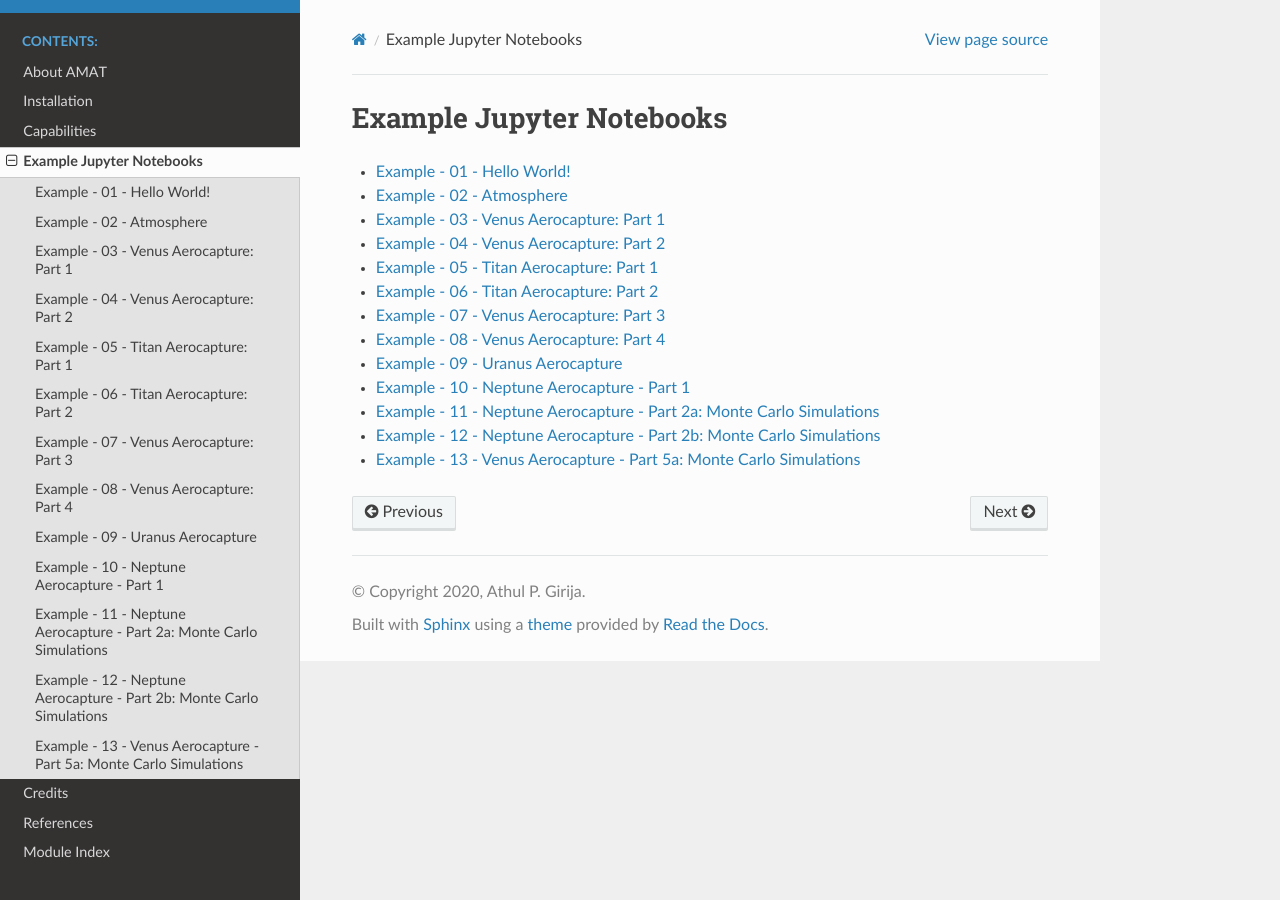
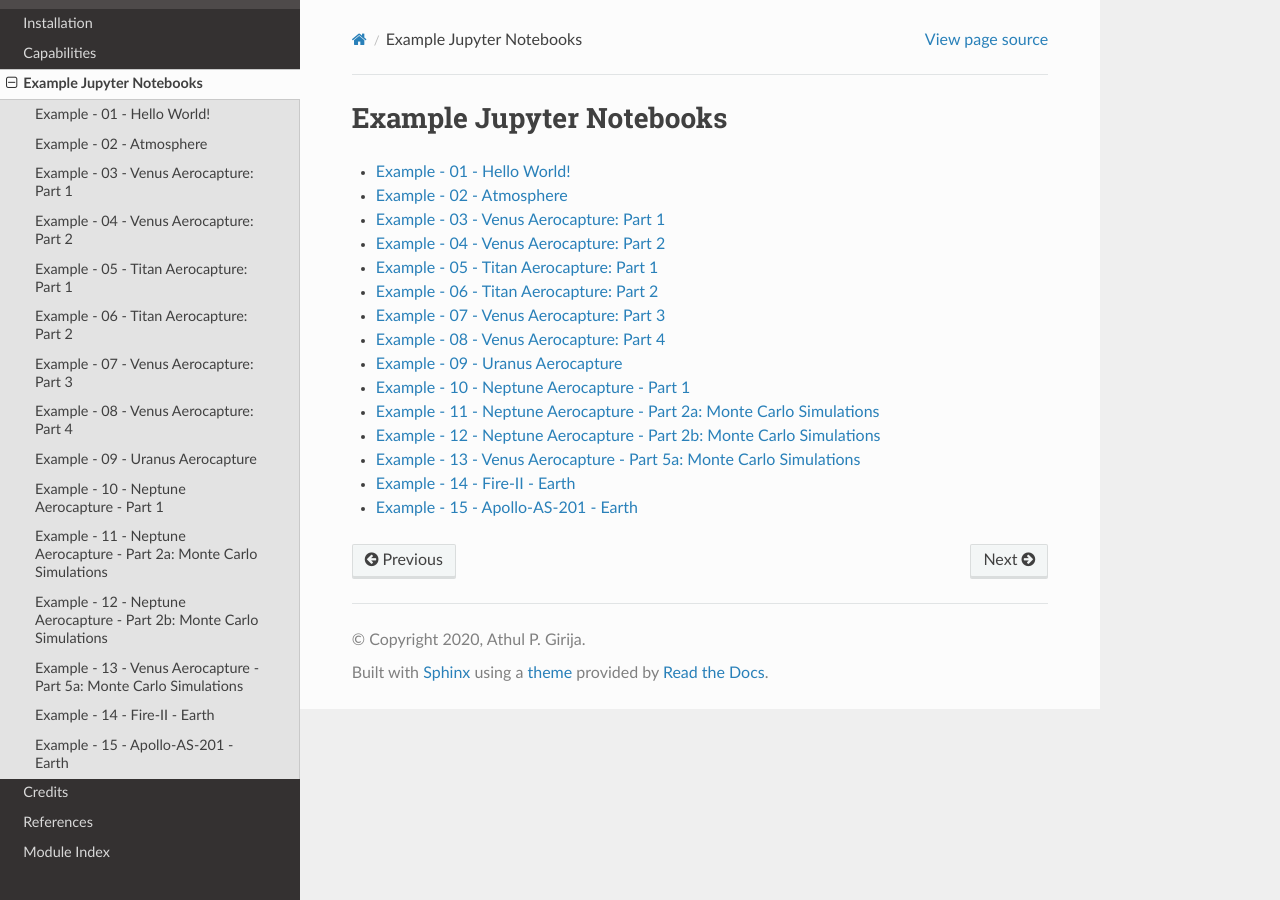
Before and after one commit to athulpg007/AMAT, a Sphinx documentation site: the page built from docs/source/jupyter_link.rst, in a window 1280 px wide. Built offline with Sphinx 7.4.7 and the Read the Docs theme 2.0.0, drawn with Linux system fonts in a browser that asks for light colours.

Commit message:
Performed a local docs build

```diff
--- a/docs/source/jupyter_link.rst
+++ b/docs/source/jupyter_link.rst
@@ -18,3 +18,5 @@ Example Jupyter Notebooks
    /examples/example-11-neptune-aerocapture-part-2a.ipynb
    /examples/example-12-neptune-aerocapture-part-2b.ipynb
    /examples/example-13-venus-aerocapture-5a.ipynb
+   /examples/example-14-fire-II-earth.ipynb
+   /examples/example-15-apollo-as-201-earth.ipynb
```
